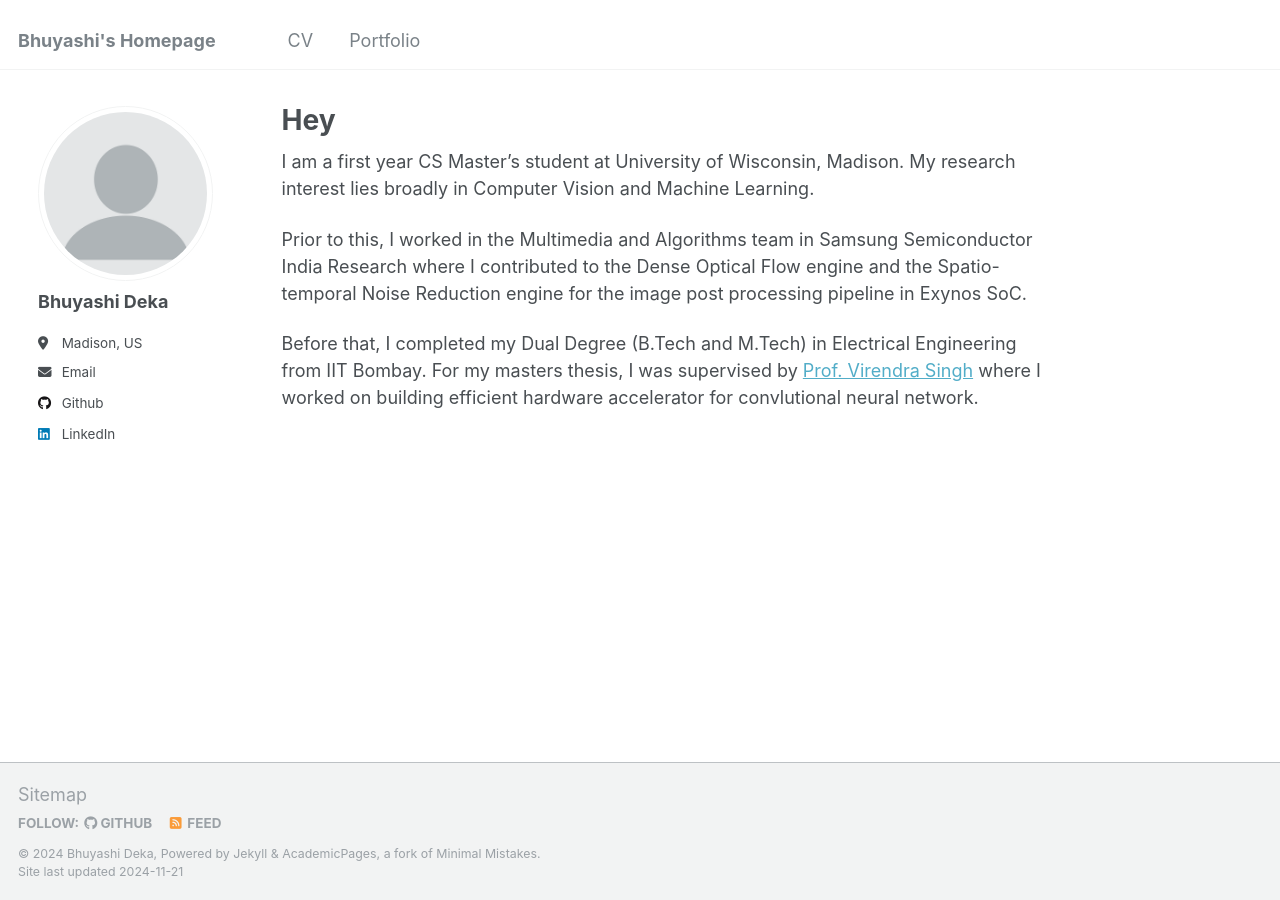
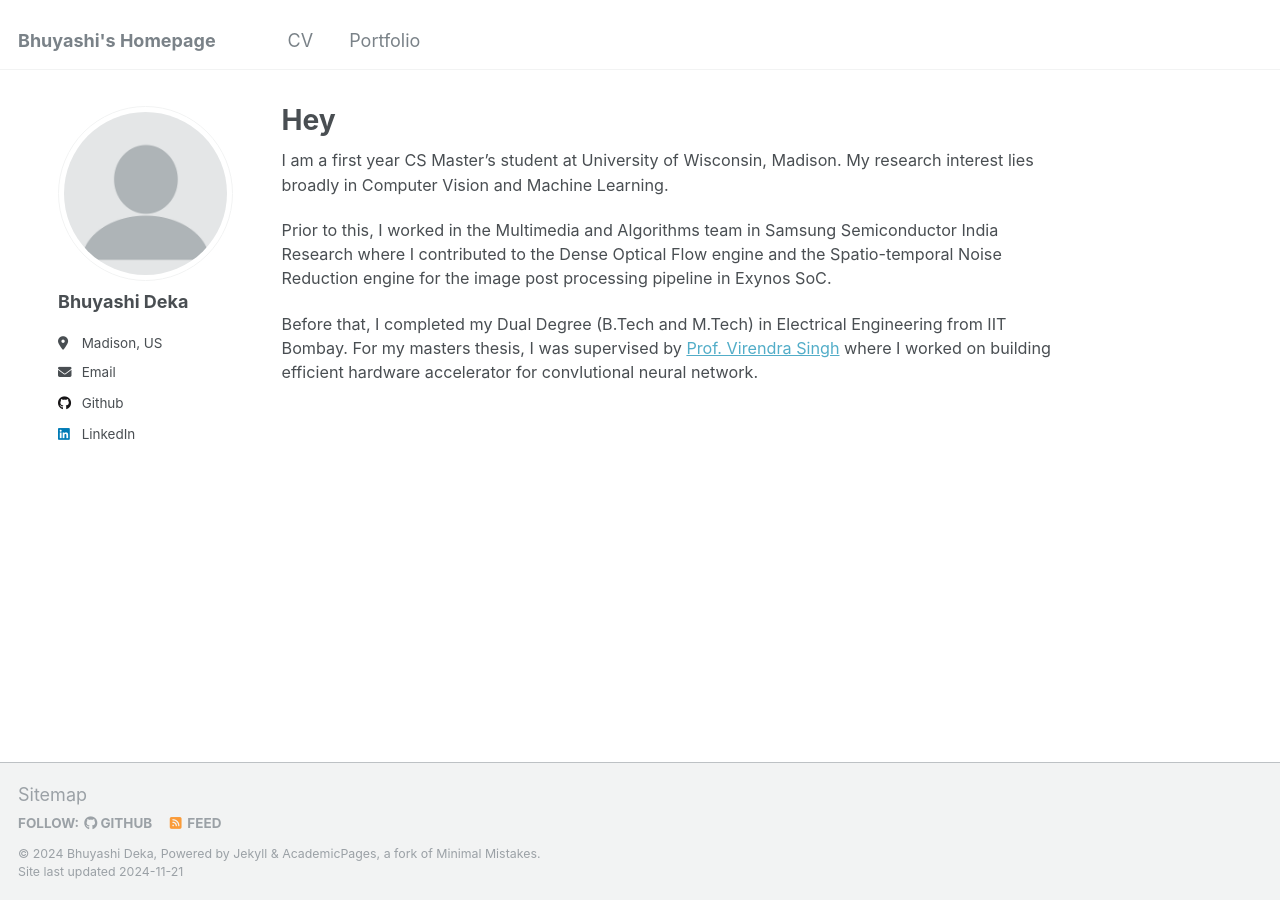
Before and after one commit to Bhuyashi/bhuyashideka.github.io, a Jekyll site: the page built from _pages/about.md, in a window 1280 px wide. Built offline with Jekyll 4.4.1, drawn with Linux system fonts in a browser that asks for light colours.

Commit message:
Changed formatting of homepage

```diff
--- a/_sass/_page.scss
+++ b/_sass/_page.scss
@@ -56,7 +56,7 @@
   }
 
   p, li, dl {
-    font-size: 1em;
+    font-size: 0.9em;
   }
 
   /* paragraph indents */
--- a/_sass/_sidebar.scss
+++ b/_sass/_sidebar.scss
@@ -12,11 +12,11 @@
 
   @include clearfix();
   margin-bottom: 1em;
-  margin-left: 20px; // ADDED BY BHUYASHI
+  margin-left: 40px; // ADDED BY BHUYASHI
 
   @media screen and (min-width: $sidebar-screen-min-width) {
-    .sidebar {
-      margin-left: 20px;
+    .sidebar {                      // ADDED BY BHUYASHI
+      margin-left: 40px;
     }
     height: 100vh;
     overflow-y: auto;               // Add scrollbar if the sidebar is too long
```
